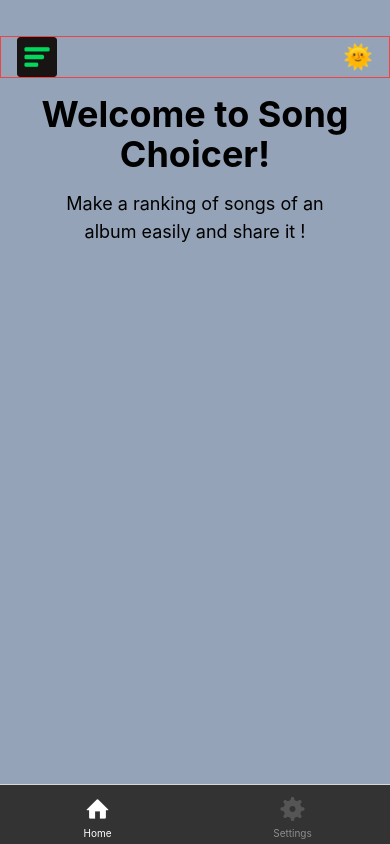
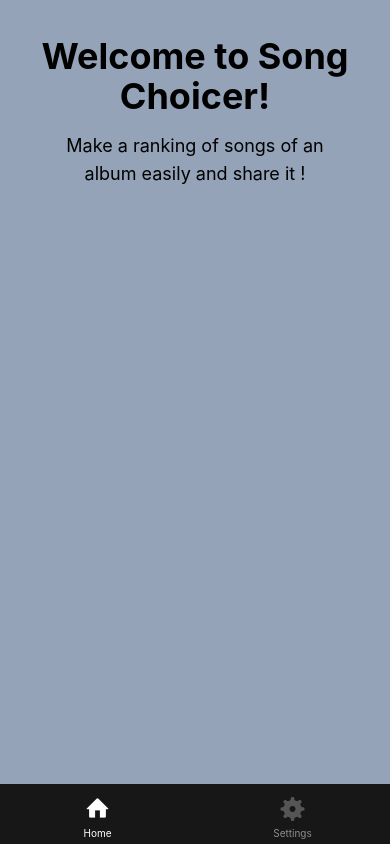
Before and after one commit to Teczer/NativeSongChoicer, a React Native app: screen /Home in a window 390 px wide. Built offline with nearby package versions, Linux system fonts and the light colour scheme.

Commit message:
:green_heart Improve : Split code

```diff
--- a/Navigation.tsx
+++ b/Navigation.tsx
@@ -20,7 +20,8 @@ export default function Navigation() {
             paddingTop: 5,
             paddingBottom: 5,
             height: 60,
-            backgroundColor: "#333",
+            backgroundColor: "#171717",
+            borderTopWidth: 0,
           },
         }}
       >
--- a/components/ToggleTheme.tsx
+++ b/components/ToggleTheme.tsx
@@ -1,5 +1,7 @@
 import { useColorScheme } from "nativewind";
 import { Pressable, Text } from "react-native";
+
+import { MaterialIcons } from "@expo/vector-icons";
 
 export default function ToggleTheme() {
   const { colorScheme, toggleColorScheme } = useColorScheme();
@@ -9,7 +11,14 @@ export default function ToggleTheme() {
       className="items-center justify-center"
       onPress={toggleColorScheme}
     >
-      <Text className="text-2xl">{colorScheme === "dark" ? "🌙" : "🌞"}</Text>
+      <Text className="text-2xl text-black dark:text-white">
+        {colorScheme}
+        {colorScheme === "dark" ? (
+          <MaterialIcons name="dark-mode" size={24} color="white" />
+        ) : (
+          <MaterialIcons name="light-mode" size={24} color="black" />
+        )}
+      </Text>
     </Pressable>
   );
 }
--- a/screens/HomeScreen.tsx
+++ b/screens/HomeScreen.tsx
@@ -1,19 +1,9 @@
-import { Image, Text, View } from "react-native";
-import ToggleTheme from "../components/ToggleTheme";
+import { Text } from "react-native";
 import CustomSafeArea from "../components/CustomSafeArea";
 
 export default function HomeScreen() {
   return (
     <CustomSafeArea className="flex flex-col flex-1 items-center justify-start gap-4 bg-slate-400 dark:bg-neutral-900">
-      <View className="w-full h-auto px-4 flex flex-row items-center justify-between border border-red-500">
-        <Image
-          className="w-10 h-10"
-          width={40}
-          height={40}
-          source={require("../assets/song-choicer.png")}
-        />
-        <ToggleTheme />
-      </View>
       <Text className="text-4xl font-bold text-center dark:text-white">
         Welcome to Song Choicer!
       </Text>
--- a/screens/SettingsScreen.tsx
+++ b/screens/SettingsScreen.tsx
@@ -1,13 +1,15 @@
-import { SafeAreaView } from "react-native-safe-area-context";
-import { Button, Text } from "react-native";
+import { Text } from "react-native";
 
-export default function SettingsScreen({ navigation }: NavigationProps) {
+import ToggleTheme from "../components/ToggleTheme";
+import CustomSafeArea from "../components/CustomSafeArea";
+
+export default function SettingsScreen() {
   return (
-    <SafeAreaView className="flex-1 items-center justify-center bg-white dark:bg-neutral-800">
-      <Button title="Homepage" onPress={() => navigation.navigate("Home")} />
-      <Text className="text-black dark:text-white font-bold text-4xl">
+    <CustomSafeArea className="flex flex-col flex-1 items-center justify-center bg-white dark:bg-neutral-900">
+      <Text className="text-black dark:text-white font-bold text-4xl mb-10">
         SettingsScreen
       </Text>
-    </SafeAreaView>
+      <ToggleTheme />
+    </CustomSafeArea>
   );
 }
```
